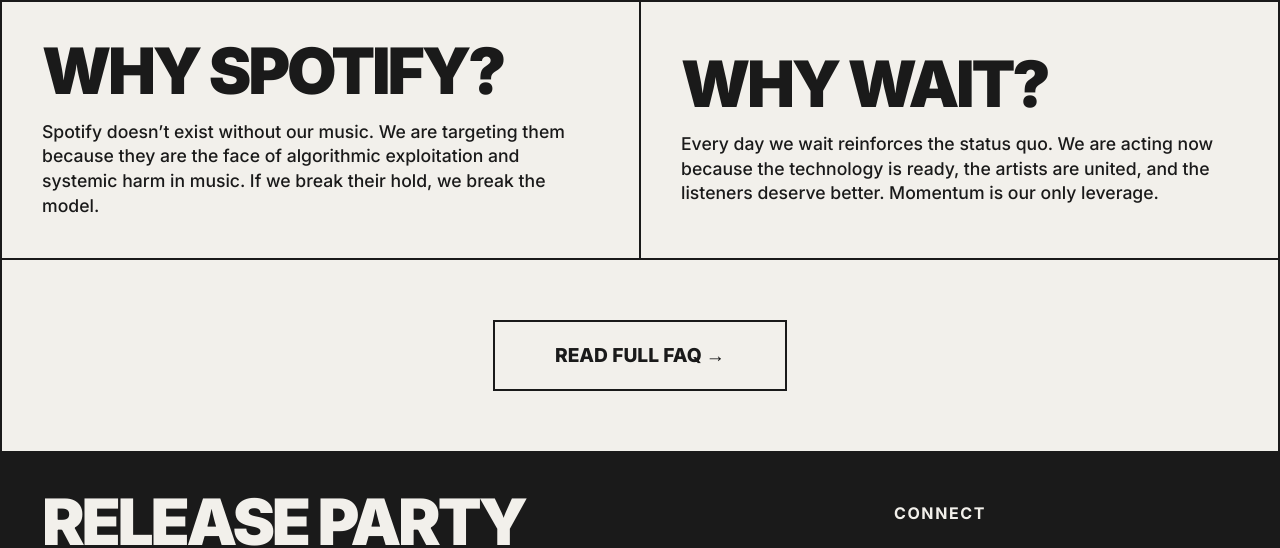
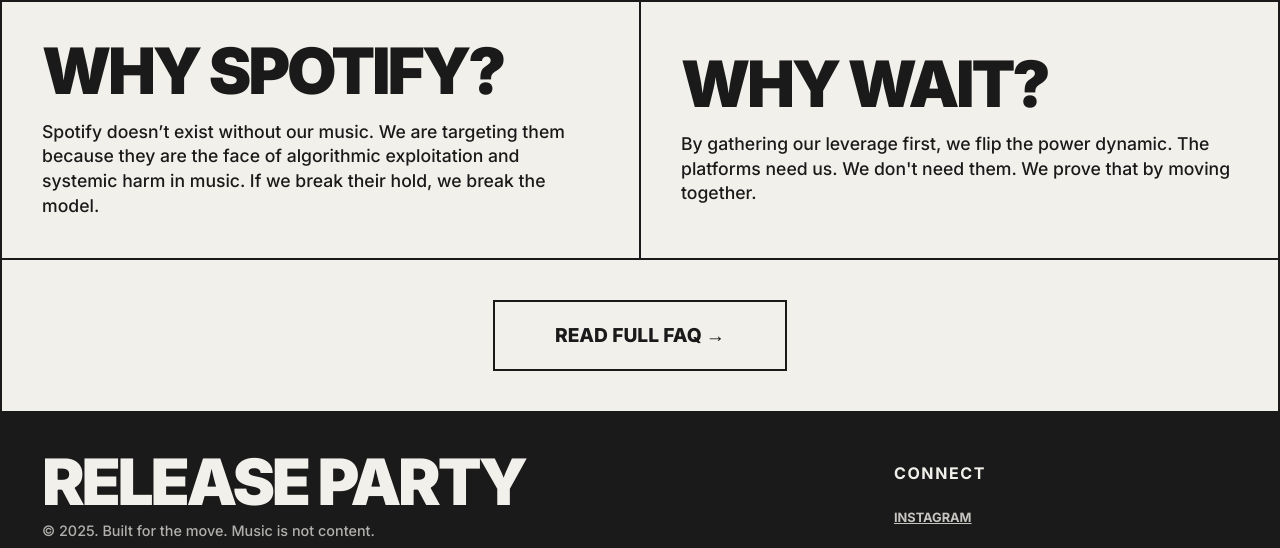
Before and after one commit to ang2990/releaseparty, a SvelteKit app: page / in a window 1280 px wide. Shown: the part 2121-2669 px from the top of the page. Built offline with nearby package versions, Linux system fonts and the light colour scheme; no server answers.

Commit message:
content: update Why Wait text and adjust FAQ section layout

```diff
--- a/src/routes/+page.svelte
+++ b/src/routes/+page.svelte
@@ -191,20 +191,20 @@
 </div>
 
 <!-- Q+A PREVIEW SECTION -->
-<div class="grid-row grid-2-col">
+<div class="grid-row grid-2-col" style="border-bottom: 2px solid var(--line-color);">
     <div class="grid-item" style="border-bottom: none;">
         <h2 class="text-large" style="margin-bottom: 20px;">Why Spotify?</h2>
         <p>Spotify doesn’t exist without our music. We are targeting them because they are the face of algorithmic exploitation and systemic harm in music. If we break their hold, we break the model.</p>
     </div>
     <div class="grid-item" style="border-bottom: none;">
         <h2 class="text-large" style="margin-bottom: 20px;">Why wait?</h2>
-        <p>Every day we wait reinforces the status quo. We are acting now because the technology is ready, the artists are united, and the listeners deserve better. Momentum is our only leverage.</p>
+        <p>By gathering our leverage first, we flip the power dynamic. The platforms need us. We don't need them. We prove that by moving together.</p>
     </div>
 </div>
 
 <!-- FAQ LINK -->
 <div class="grid-row">
-    <div class="grid-item" style="border-bottom: none; display: flex; align-items: center; justify-content: center; padding: 60px 20px;">
+    <div class="grid-item" style="border-bottom: none; display: flex; align-items: center; justify-content: center; padding: 40px 20px;">
         <a href="/faq" class="btn btn-outline" style="width: auto; padding: 20px 60px; font-size: 1.2rem;">Read full FAQ &rarr;</a>
     </div>
 </div>
```
